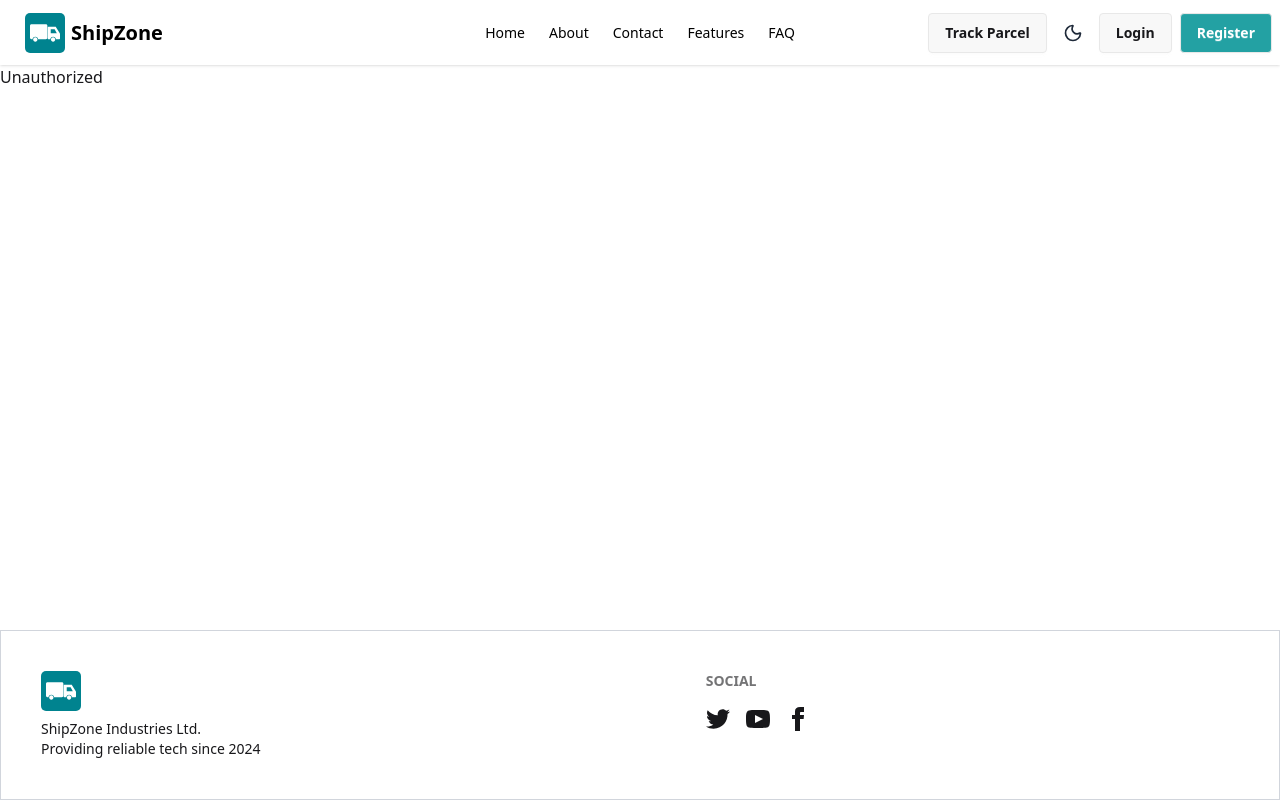
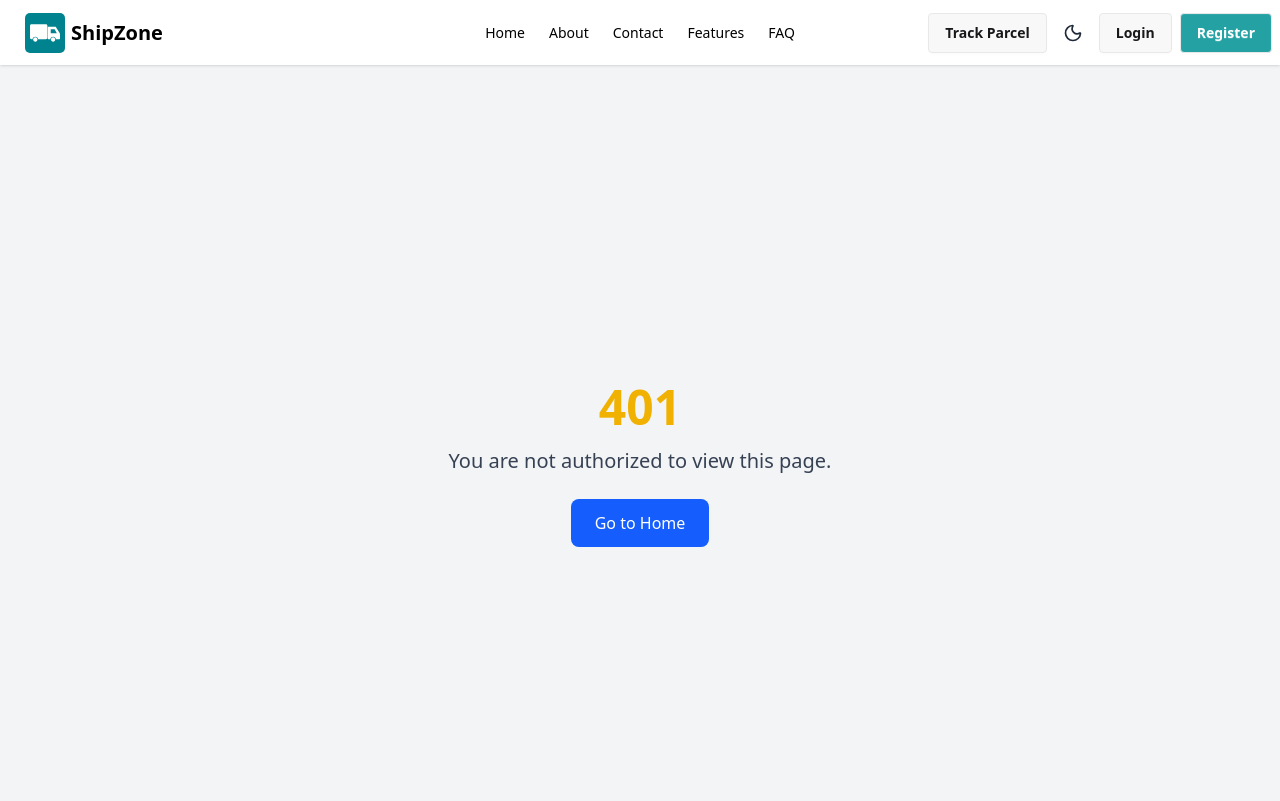
Before and after one commit to mrSHIHAB1/Parcel_Deliver_System_F, a React (Vite) app: page /unauthorized in a window 1280 px wide. Shown: the top 801 px of the page. Built offline with nearby package versions, Linux system fonts and the light colour scheme.

Commit message:
global error hanlder for rtk query

```diff
--- /dev/null
+++ b/src/GlobalErrorHandler/errorMiddleware.ts
@@ -0,0 +1,18 @@
+
+import type { Middleware } from "@reduxjs/toolkit";
+import toast from "react-hot-toast";
+
+export const errorMiddleware: Middleware = () => (next) => (action:any) => {
+
+  if (action.type.endsWith("rejected")) {
+    const errorMessage =
+      action.payload?.status ||
+      action.error?.message ||
+      "Something went wrong.";
+
+    toast.error(errorMessage);
+
+  }
+
+  return next(action);
+};
--- a/src/Pages/Unauthorized.tsx
+++ b/src/Pages/Unauthorized.tsx
@@ -1,9 +1,21 @@
-import React from 'react'
+
+import { Link } from 'react-router-dom';
 
 const Unauthorized = () => {
-  return (
-    <div>Unauthorized</div>
-  )
+ return (
+    <div className="flex flex-col items-center justify-center min-h-screen bg-gray-100">
+      <h1 className="text-5xl font-bold text-yellow-500 mb-4">401</h1>
+      <p className="text-gray-700 text-xl mb-6">
+        You are not authorized to view this page.
+      </p>
+      <Link
+        to="/"
+        className="px-6 py-3 bg-blue-600 text-white rounded-lg hover:bg-blue-700"
+      >
+        Go to Home
+      </Link>
+    </div>
+  );
 }
 
 export default Unauthorized
--- a/src/app/store.ts
+++ b/src/app/store.ts
@@ -4,6 +4,8 @@ import { authApi } from "../features/auth/authApi";
 import authReducer from "../features/auth/authSlice";
 import { parcelApi } from "../features/parcel/parcelApi";
 import { adminApi } from "../features/parcel/adminApi";
+import { errorMiddleware } from "../GlobalErrorHandler/errorMiddleware";
+
 
 export const store = configureStore({
   reducer: {
@@ -16,7 +18,8 @@ export const store = configureStore({
     getDefaultMiddleware()
       .concat(authApi.middleware)
       .concat(parcelApi.middleware)
-       .concat(adminApi.middleware),
+       .concat(adminApi.middleware)
+       .concat(errorMiddleware),
 });
 
 export type RootState = ReturnType<typeof store.getState>;
--- a/src/main.tsx
+++ b/src/main.tsx
@@ -10,11 +10,14 @@ import { store } from "./app/store";
 import { Toaster } from "react-hot-toast";
 
 
+
 ReactDOM.createRoot(document.getElementById("root")!).render(
   <React.StrictMode>
+
     <Toaster />
    <Provider store={store}>
     <RouterProvider router={router} />
     </Provider>
+
   </React.StrictMode>
 );
```
